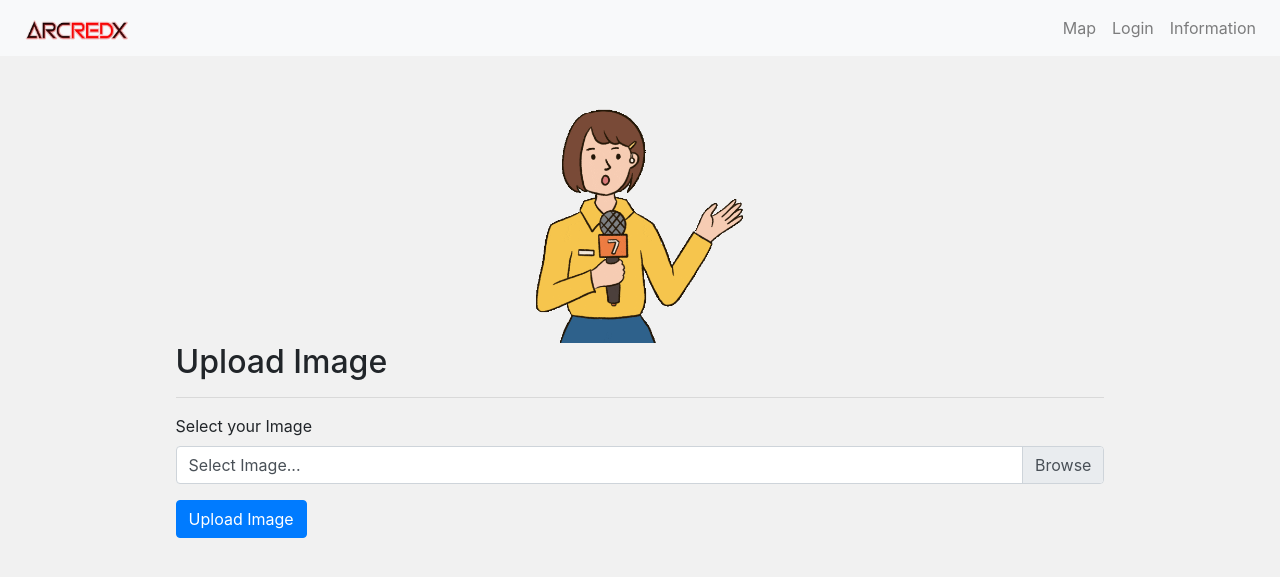
After one commit to florist-notes/nasa_stf, a Flask app: page /upload-image in a window 1280 px wide. The commit adds this page. Shown: the top 577 px of the page. Run offline with Flask 2, Linux system fonts and the light colour scheme; some libraries are stand-ins or nearby versions.

Commit message:
final webapp progress

```diff
--- a/webapp_nasa/app/templates/public/index.html
+++ b/webapp_nasa/app/templates/public/index.html
@@ -19,7 +19,7 @@ ArcredX | Nasa International Space Application Challenge 2020
             </p>
             <center>
             <a href="/help"><button type="submit" class="btn btn-primary">Call for Help ✆</button><a> </a></a>
-            <a href="#"><img src="{{url_for('static', filename='img/circlex.png')}}" align="middle" height=100px/></a><a> </a>
+            <a href="/upload-image"><img src="{{url_for('static', filename='img/circlex.png')}}" align="middle" height=100px/></a><a> </a>
             <a href="/augment"><button type="submit" class="btn btn-primary">Show Directions [AR]</button></a>
             </center>
             <p align="right">
--- /dev/null
+++ b/webapp_nasa/app/templates/public/upload_image.html
@@ -0,0 +1,33 @@
+{% extends 'public/templates/public_template.html' %}
+
+{% block title %}Upload Image{% endblock %}
+
+{% block main %}
+<div class='container'>
+    <div class="row">
+        <div class="col"><br />
+            <center><img src="{{url_for('static', filename='img/report.gif')}}" align="middle" height=250px/></center>
+            <h2>Upload Image</h2>
+            <hr>
+
+            <form action="/upload-image" method="POST" enctype="multipart/form-data">
+
+            <div class="form-group">
+                <label>Select your Image</label>
+                <div class="custom-file">
+                    <input type="file" class="custom-file-input" name="image" id="image">
+                    <label class="custom-file-label" for="image">Select Image...</label>
+                </div>
+            </div>
+
+            <button type="submit" class="btn btn-primary">Upload Image</button>
+
+            </form>
+        </div>
+    </div>
+</div>
+{% endblock %}
+
+{% block script %}
+
+{% endblock %}
--- a/webapp_nasa/app/views.py
+++ b/webapp_nasa/app/views.py
@@ -1,5 +1,10 @@
 from app import app
 from flask import render_template, request, redirect, jsonify, make_response
+from datetime import datetime
+#import image_slicer
+import os
+#import numpy
+from werkzeug.utils import secure_filename
 
 
 @app.template_filter('clean_date')
@@ -16,6 +21,9 @@ def index():
 def map():
     return render_template('public/map2.html')
 
+@app.route('/upload')
+def upload():
+    return render_template('public/upload.html')
 
 @app.route('/fire')
 def fire():
@@ -28,6 +36,10 @@ def draw():
 @app.route('/inform')
 def inform():
     return render_template('public/inform.html')
+
+@app.route('/thankyou2')
+def thankyou2():
+    return render_template('public/thankyou2.html')
 
 @app.route('/thankyou')
 def thankyou():
@@ -72,3 +84,41 @@ def json():
 
 app.config["IMAGE_UPLOADS"] = "./app/static/img/uploads/"
 app.config["ALLOWED_IMAGE_EXTENSIONS"] = ["PNG", "JPG", "JPEG", " GIF"]
+
+app.config["IMAGE_UPLOADS"] = "./app/static/img/uploads/"
+app.config["ALLOWED_IMAGE_EXTENSIONS"] = ["PNG", "JPG", "JPEG", " GIF"]
+
+
+def allowed_image(filename):
+    if not "." in filename:
+        return False
+    ext = filename.rsplit(".", 1)[1]
+
+    if ext.upper() in app.config["ALLOWED_IMAGE_EXTENSIONS"]:
+        return True
+    else:
+        return False
+
+@app.route('/upload-image', methods=["GET","POST"])
+def upload_image():
+    if request.method == "POST":
+
+        if request.files:
+            image = request.files["image"]
+            if image.filename == "":
+                print("Image must have a filename")
+                return redirect(request.url)
+
+            if not allowed_image(image.filename):
+                print("That image extension is not allowed")
+                return redirect(request.url)
+            else:
+                filename = secure_filename(image.filename)
+                image.save(os.path.join(app.config["IMAGE_UPLOADS"], filename))
+                #image_cut(filename)
+            print("Image saved")
+            filename = secure_filename(image.filename)
+            #return redirect(request.url)
+            return redirect('/thankyou2')
+
+    return render_template("public/upload_image.html")
```
Also changed, not shown: webapp_nasa/app/templates/public/thankyou2.html (added, +20 -0 lines), webapp_nasa/app/static/img/report.gif (added), webapp_nasa/app/static/img/tk.gif (added).
